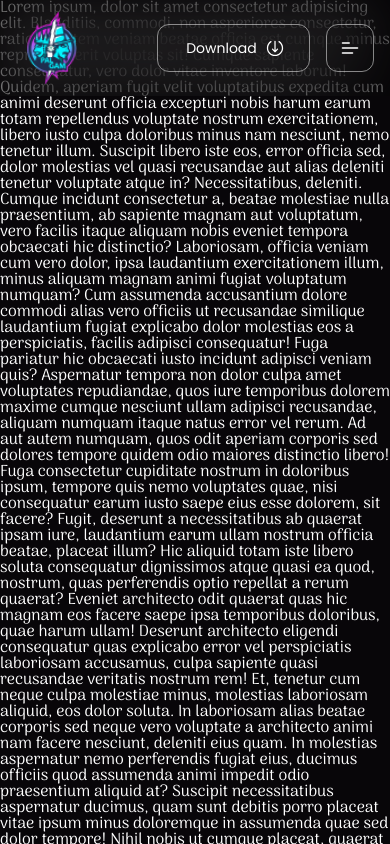
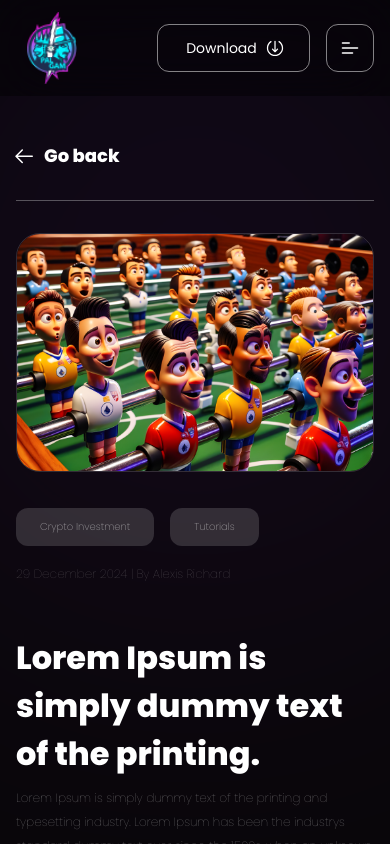
Before and after one commit to Alivolley/palgam, a Next.js app: page /blogs/blogDetail/1 in a window 390 px wide. Shown: the top 844 px of the page. Built offline with nearby package versions, Linux system fonts and the light colour scheme.

Commit message:
blogs detail : finished and responsived

```diff
--- a/components/layout/header/header.jsx
+++ b/components/layout/header/header.jsx
@@ -73,7 +73,7 @@ function Header() {
                </Link>
                <Link
                   href="/blogs"
-                  className={`transition-all duration-200 hover:text-white ${pathname === '/some' ? 'text-white' : ''}`}
+                  className={`transition-all duration-200 hover:text-white ${pathname.startsWith('/blogs') ? 'text-white' : ''}`}
                >
                   Blogs
                </Link>
--- a/components/layout/mobile-menu/mobile-menu.jsx
+++ b/components/layout/mobile-menu/mobile-menu.jsx
@@ -46,7 +46,7 @@ function MobileMenu({ open, onClose, showLanguageDialogHandler }) {
                </Link>
                <Link
                   href="/blogs"
-                  className={`text-[32px] ${pathname === '/some' ? 'text-white' : 'text-[#ffffff4d]'}`}
+                  className={`text-[32px] ${pathname.startsWith('/blogs') ? 'text-white' : 'text-[#ffffff4d]'}`}
                >
                   Blogs
                </Link>
--- a/pages/blogs/blogDetail/[blogTitle].jsx
+++ b/pages/blogs/blogDetail/[blogTitle].jsx
@@ -1,77 +1,104 @@
+import { useRouter } from 'next/router';
+import Image from 'next/image';
+
+// MUI
+import { Button } from '@mui/material';
+
+// Icons
+import { GoArrowLeft } from 'react-icons/go';
+
+// Assets
+import testPic from '@/assets/images/blogDetailPic.png';
+
+// Styles
+import BlogDetailStyle from './blogDetail.style';
+
 function BlogDetail() {
+   const { back } = useRouter();
+
    return (
-      <div className="text-white">
-         Lorem ipsum, dolor sit amet consectetur adipisicing elit. Blanditiis, commodi, non asperiores consectetur,
-         ratione autem veniam beatae officia est cumque minus reprehenderit voluptas sit! Cumque sapiente consequatur,
-         vero dolor vitae inventore laborum! Quidem, aperiam fugit velit voluptatibus expedita cum animi deserunt
-         officia excepturi nobis harum earum totam repellendus voluptate nostrum exercitationem, libero iusto culpa
-         doloribus minus nam nesciunt, nemo tenetur illum. Suscipit libero iste eos, error officia sed, dolor molestias
-         vel quasi recusandae aut alias deleniti tenetur voluptate atque in? Necessitatibus, deleniti. Cumque incidunt
-         consectetur a, beatae molestiae nulla praesentium, ab sapiente magnam aut voluptatum, vero facilis itaque
-         aliquam nobis eveniet tempora obcaecati hic distinctio? Laboriosam, officia veniam cum vero dolor, ipsa
-         laudantium exercitationem illum, minus aliquam magnam animi fugiat voluptatum numquam? Cum assumenda
-         accusantium dolore commodi alias vero officiis ut recusandae similique laudantium fugiat explicabo dolor
-         molestias eos a perspiciatis, facilis adipisci consequatur! Fuga pariatur hic obcaecati iusto incidunt adipisci
-         veniam quis? Aspernatur tempora non dolor culpa amet voluptates repudiandae, quos iure temporibus dolorem
-         maxime cumque nesciunt ullam adipisci recusandae, aliquam numquam itaque natus error vel rerum. Ad aut autem
-         numquam, quos odit aperiam corporis sed dolores tempore quidem odio maiores distinctio libero! Fuga consectetur
-         cupiditate nostrum in doloribus ipsum, tempore quis nemo voluptates quae, nisi consequatur earum iusto saepe
-         eius esse dolorem, sit facere? Fugit, deserunt a necessitatibus ab quaerat ipsam iure, laudantium earum ullam
-         nostrum officia beatae, placeat illum? Hic aliquid totam iste libero soluta consequatur dignissimos atque quasi
-         ea quod, nostrum, quas perferendis optio repellat a rerum quaerat? Eveniet architecto odit quaerat quas hic
-         magnam eos facere saepe ipsa temporibus doloribus, quae harum ullam! Deserunt architecto eligendi consequatur
-         quas explicabo error vel perspiciatis laboriosam accusamus, culpa sapiente quasi recusandae veritatis nostrum
-         rem! Et, tenetur cum neque culpa molestiae minus, molestias laboriosam aliquid, eos dolor soluta. In laboriosam
-         alias beatae corporis sed neque vero voluptate a architecto animi nam facere nesciunt, deleniti eius quam. In
-         molestias aspernatur nemo perferendis fugiat eius, ducimus officiis quod assumenda animi impedit odio
-         praesentium aliquid at? Suscipit necessitatibus aspernatur ducimus, quam sunt debitis porro placeat vitae ipsum
-         minus doloremque in assumenda quae sed dolor tempore! Nihil nobis ut cumque placeat, quaerat ipsam delectus
-         molestias non dicta et deleniti reprehenderit quos dolor quis consectetur quas, nisi aut. Odit voluptates
-         asperiores omnis amet beatae, repellendus illum nulla eaque! Labore velit pariatur doloribus voluptates
-         aspernatur? Pariatur ad necessitatibus illum libero, excepturi sunt deleniti provident itaque! Amet deleniti
-         animi soluta sunt, natus placeat repellendus est maiores vel ratione, dolorem voluptate corrupti minima commodi
-         ea ab, deserunt ipsam veniam rem officia neque quos asperiores eaque aut? Sequi assumenda, quod molestias
-         aliquam quae tempora suscipit neque eos harum ullam atque nemo laudantium perferendis, odit dignissimos soluta
-         dolorem provident veritatis nostrum nulla inventore animi repudiandae fugit. Iste, adipisci eveniet. Libero
-         velit reiciendis numquam quo dignissimos commodi aliquam laudantium saepe animi, exercitationem, fugiat quod
-         ipsa assumenda quis impedit sint officia nostrum magni dolores amet enim obcaecati est, aperiam rerum?
-         Aspernatur deleniti velit ex provident perferendis eius eveniet aliquid qui. Quidem consequuntur excepturi
-         maxime, in id laboriosam voluptate delectus voluptatibus vitae nulla explicabo accusamus ut amet molestias
-         reiciendis aperiam neque iusto magni nemo nobis pariatur asperiores. Magnam sed quod, eligendi officia odio
-         delectus eos obcaecati aliquam? Harum, voluptatum rerum laborum tempore distinctio placeat assumenda cupiditate
-         sapiente iusto minus ducimus nam odio at molestias, earum eos adipisci eligendi exercitationem iste in impedit
-         officiis. Iure in nesciunt aliquid explicabo obcaecati nostrum assumenda, omnis alias cupiditate id ut
-         voluptates dignissimos dolores ducimus eos autem rerum voluptas ea dolorum beatae. Nisi alias iusto impedit
-         voluptates repellat ratione quis, culpa non eum dolor harum. Dolorum et non placeat voluptatem. Illum, eaque.
-         Maiores nisi ratione dolorum ducimus quisquam dolore dolores et adipisci, suscipit tempora facilis laudantium
-         sunt dicta perferendis quam enim at aut voluptates beatae ipsam ad autem! Doloribus perspiciatis asperiores
-         reiciendis nostrum ea eveniet nulla voluptatibus voluptate eum laboriosam, dicta officia architecto earum
-         facere cumque tempore ex. Aut, nulla a minus consequatur provident temporibus quis aspernatur quibusdam alias
-         natus corrupti iure facere eos quia perspiciatis incidunt, totam mollitia enim. Odit non dolor, fugiat
-         perspiciatis iure, ex ut perferendis, qui soluta nulla atque ullam accusantium architecto omnis saepe aliquid
-         molestias magni. Sit provident quod est obcaecati tenetur, veniam possimus adipisci laborum ad magnam id
-         tempore alias quaerat perferendis repellat vel iste sapiente recusandae corrupti voluptatum dolore minus
-         pariatur? Voluptatem sequi dignissimos, praesentium commodi, pariatur optio voluptates harum illo quae,
-         consequatur omnis adipisci vero illum? Blanditiis beatae reiciendis doloribus ratione. Quod atque quae facilis
-         quasi? Enim atque aperiam dolore magnam placeat pariatur! Autem iste corrupti deserunt nisi quod asperiores
-         quasi neque, quo, iusto eos doloremque! Consequatur delectus sed repudiandae eius quas quia vitae officiis
-         rerum quam? Nihil fugit recusandae nisi harum, corporis quod omnis enim nam nostrum quas facere aperiam,
-         perferendis voluptate, officia excepturi beatae doloribus rerum odio minus illum maiores maxime quos? Omnis
-         facere ullam, officia eum itaque placeat quos obcaecati ducimus harum accusantium neque, possimus facilis dicta
-         temporibus qui ipsam nulla repellendus odit consequuntur atque deserunt delectus ratione distinctio? Nesciunt,
-         laborum. Placeat nihil nobis perferendis, minima qui, quod distinctio illo temporibus nulla ad, dolores est
-         dolorem! Reiciendis molestiae expedita dolorum esse nihil magni in ipsa laboriosam possimus deleniti. Eius
-         deserunt dignissimos facilis provident quae asperiores assumenda et quis. Quae iste vel nisi natus autem iusto
-         aperiam atque. Hic possimus nobis placeat, repellat laborum natus accusamus praesentium! Nostrum autem, placeat
-         possimus provident ullam, quidem sed voluptate dolores quibusdam optio sequi expedita, non dignissimos
-         repellendus tenetur. Aperiam sapiente quasi, ipsam quas deserunt quidem asperiores modi repudiandae,
-         consequuntur blanditiis sint ab tempora delectus recusandae quae doloribus tenetur non. A labore, laboriosam
-         omnis, voluptate amet ullam architecto at reprehenderit fugit itaque deleniti qui culpa natus odio. Vitae modi
-         consequatur blanditiis, officia neque odio repudiandae a velit saepe facilis unde ab necessitatibus, quaerat
-         labore! Ipsa possimus eligendi neque inventore ut libero nostrum, sed officia. Nisi accusamus ex enim debitis
-         doloribus unde doloremque sunt laudantium alias officiis veniam cum minus, explicabo quis sint dolor et
-         aspernatur blanditiis quidem eaque repellendus non vel? --- BlogDetail ---
-      </div>
+      <BlogDetailStyle className="relative">
+         <div className="absolute inset-x-0 h-[528px]" id="gradientElem" />
+         <div className="relative mx-auto max-w-[1112px] px-4 pt-[144px] customMd:pt-[175px]">
+            <Button
+               startIcon={<GoArrowLeft size="24px" />}
+               onClick={back}
+               sx={{
+                  color: '#fff',
+                  fontFamily: 'poppinsExtraBold',
+                  fontSize: '18px',
+                  lineHeight: '24px',
+                  ':hover': { backgroundColor: 'transparent', color: '#ffffff80' },
+               }}
+            >
+               Go back
+            </Button>
+            <div className="my-8 h-px bg-[#ffffff4d]" />
+
+            <div className="w-full">
+               <Image
+                  src={testPic}
+                  alt="blog"
+                  className="size-full rounded-[24px] border border-solid border-[#ffffff26]"
+               />
+            </div>
+
+            <div className="mt-8 flex flex-wrap items-center justify-between gap-y-4">
+               <div className="flex flex-wrap items-center gap-4">
+                  <p
+                     className="whitespace-nowrap rounded-xl bg-[#ffffff26] px-6 py-3 font-poppinsExtraLight text-10
+                   leading-[14px] text-[#ffffff80] customSm:text-xs customSm:leading-5 customMd:py-[18px]"
+                  >
+                     Crypto Investment
+                  </p>
+                  <p
+                     className="whitespace-nowrap rounded-xl bg-[#ffffff26] px-6 py-3 font-poppinsExtraLight text-10
+                   leading-[14px] text-[#ffffff80] customSm:text-xs customSm:leading-5 customMd:py-[18px]"
+                  >
+                     Tutorials
+                  </p>
+               </div>
+               <p className="font-poppinsThin text-xs leading-6 text-[#ffffff4d] customMd:text-[18px] customMd:leading-8">
+                  29 December 2024 | By Alexis Richard
+               </p>
+            </div>
+
+            <div className="mt-12">
+               <p className="max-w-[745px] font-poppinsExtraBold text-[32px] leading-[48px] text-white customMd:text-[40px] customMd:leading-[64px]">
+                  Lorem Ipsum is simply dummy text of the printing.
+               </p>
+               <p className="mt-2 font-poppinsThin text-xs leading-6 text-[#ffffff80] customMd:text-[18px] customMd:leading-8">
+                  Lorem Ipsum is simply dummy text of the printing and typesetting industry. Lorem Ipsum has been the
+                  industrys standard dummy text ever since the 1500s, when an unknown printer took a galley of type and
+                  scrambled it to make a type specimen book. It has survived not only five centuries, but also the leap
+                  into electronic typesetting, remaining essentially unchanged. It was popularised in the 1960s with the
+                  release of Letraset sheets containing Lorem Ipsum passages, and more recently with desktop publishing
+                  software like Aldus PageMaker including versions of Lorem Ipsum.Lorem Ipsum is simply dummy text of
+                  the printing and typesetting industry. Lorem Ipsum has been the industrys standard dummy text ever
+                  since the 1500s, when an unknown printer took a galley of type and scrambled it to make a type
+                  specimen book. It has survived not only five centuries, but also the leap into electronic typesetting,
+                  remaining essentially unchanged. It was popularised in the 1960s with the release of Letraset sheets
+                  containing Lorem Ipsum passages, and more recently with desktop publishing software like Aldus
+                  PageMaker including versions of Lorem Ipsum.Lorem Ipsum is simply dummy text of the printing and
+                  typesetting industry. Lorem Ipsum has been the industrys standard dummy text ever since the 1500s,
+                  when an unknown printer took a galley of type and scrambled it to make a type specimen book. It has
+                  survived not only five centuries, but also the leap into electronic typesetting, remaining essentially
+                  unchanged. It was popularised in the 1960s with the release of Letraset sheets containing Lorem Ipsum
+                  passages, and more recently with desktop publishing software like Aldus PageMaker including versions
+                  of Lorem Ipsum.Lorem Ipsum is simply dummy text of the printing and typesetting industry. Lorem Ipsum
+                  has been the industrys standard dummy text ever since the 1500s, when an unknown printer took a galley
+                  of type and scrambled it to make a type specimen book. It has survived not only five centuries, but
+                  also the leap into electronic typesetting, remaining essentially unchanged. It was popularised in the
+                  1960s with the relea Lorem Ipsum has been the industrys standard dummy text ever since the 1500s, when
+                  an unknown printer took a galley of type and scrambled it to make a type specimen book. It has
+                  survived not only five centuries, but also the leap into electronic typesetting, remaining essentially
+                  unchanged. It was popularised in the 1960s with the release of Letraset sheets containing Lorem Ipsum
+                  passages, and more recently with desktop publishing software like Aldus PageMaker including versions
+                  of Lorem Ipsum.
+               </p>
+            </div>
+         </div>
+      </BlogDetailStyle>
    );
 }
 
--- /dev/null
+++ b/pages/blogs/blogDetail/blogDetail.style.js
@@ -0,0 +1,12 @@
+import styled from '@emotion/styled';
+
+const BlogDetailStyle = styled.div(() => ({
+   '#gradientElem': {
+      borderRadius: '1512',
+      opacity: '0.15',
+      background: 'linear-gradient(180deg, #5922E9 0%, #DD43EF 100%)',
+      filter: 'blur(200px)',
+   },
+}));
+
+export default BlogDetailStyle;
```
Also changed, not shown: assets/images/blogDetailPic.png (added).
